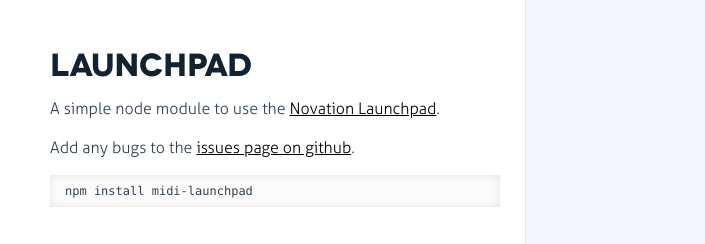
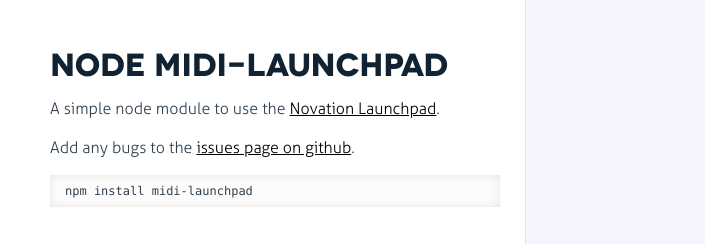
Before and after one commit to sydlawrence/node-midi-launchpad, a plain HTML site: page index.html in a window 1280 px wide. Shown: the top 244 px of the page, 0-705 px from the left. Drawn offline with Linux system fonts and the light colour scheme.

Commit message:
changed title

```diff
--- a/index.html
+++ b/index.html
@@ -2,7 +2,7 @@
 
 <html>
 <head>
-  <title>Launchpad docs</title>
+  <title>Node MIDI-Launchpad docs</title>
   <meta http-equiv="content-type" content="text/html; charset=UTF-8">
   <meta name="viewport" content="width=device-width, target-densitydpi=160dpi, initial-scale=1.0; maximum-scale=1.0; user-scalable=0;">
   <link rel="stylesheet" media="all" href="docco.css" />
@@ -17,7 +17,7 @@
 
           <li id="title">
               <div class="annotation">
-                  <h1>Launchpad</h1>
+                  <h1>Node MIDI-Launchpad</h1>
                   <p>A simple node module to use the <a href='http://uk.novationmusic.com/midi-controllers-digital-dj/launchpad' target="_blank">Novation Launchpad</a>.</p>
                   <p>Add any bugs to the <a href='https://github.com/sydlawrence/node-midi-launchpad/issues' target='_blank'>issues page on github</a>.</p>
                   <pre>npm install midi-launchpad</pre>
```
